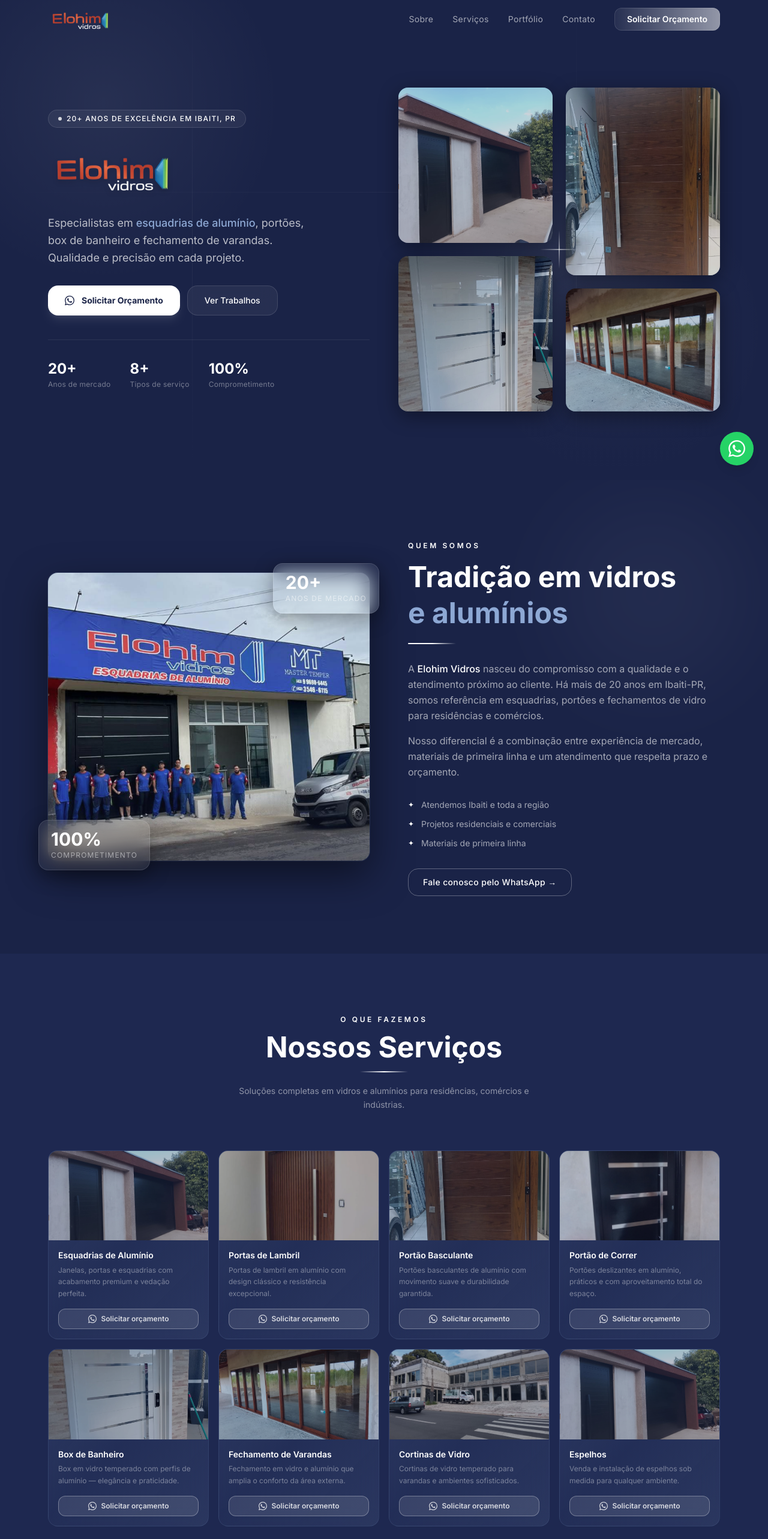
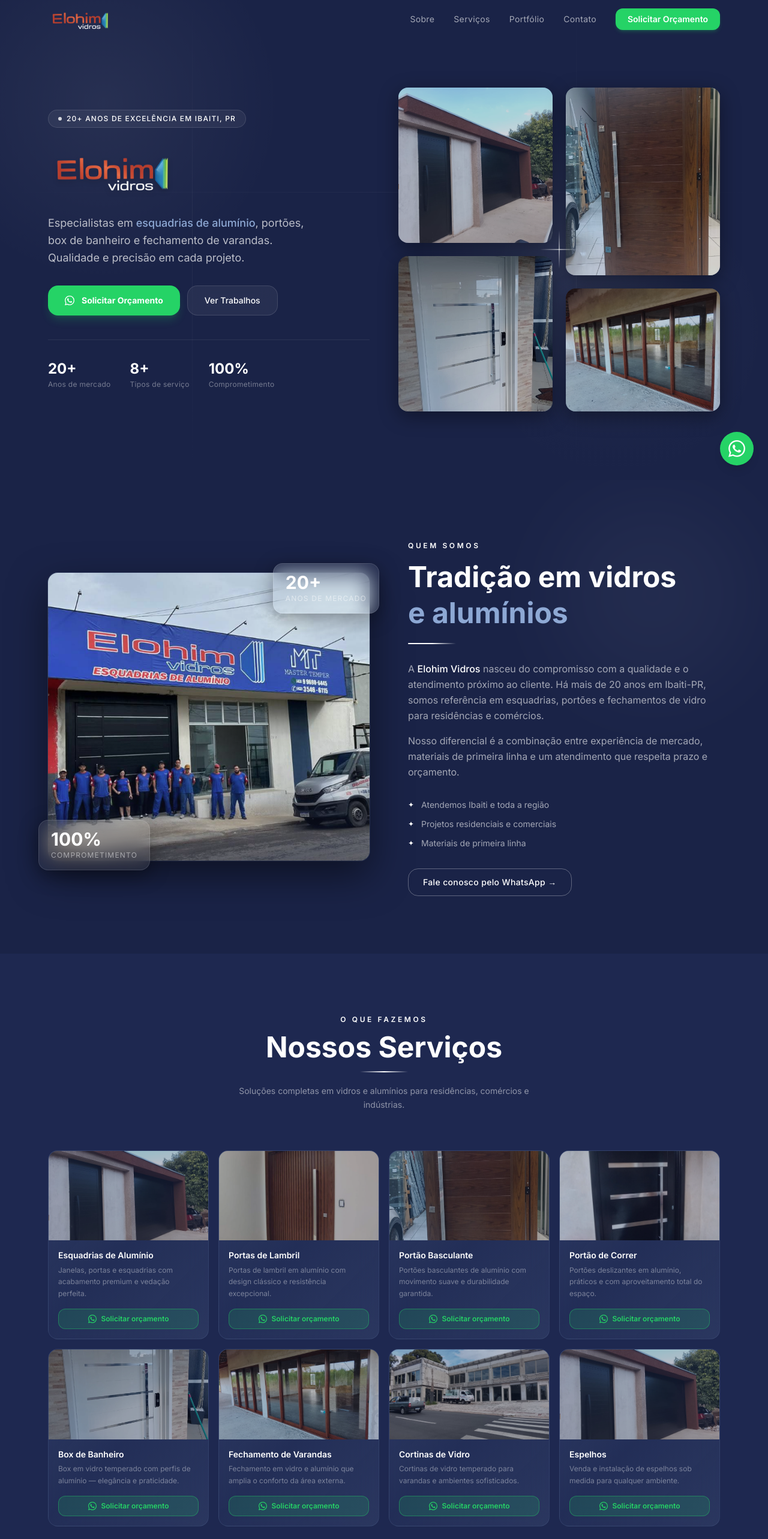
Before and after one commit to roverigor/vidros-elohim, a Next.js app: page / in a window 1280 px wide. Shown: the top 2566 px of the page at 60% size. Built offline with nearby package versions, Linux system fonts and the light colour scheme.

Commit message:
feat: change all Solicitar Orçamento buttons to WhatsApp green #25D366

```diff
--- a/components/Navbar.tsx
+++ b/components/Navbar.tsx
@@ -57,7 +57,7 @@
             href={WHATSAPP_URL}
             target="_blank"
             rel="noopener noreferrer"
-            className="glass shimmer-border text-white text-sm font-semibold px-5 py-2 rounded-lg hover:gold-glow transition-all border border-white/25 hover:border-white/50"
+            className="bg-[#25D366] hover:bg-[#20c05a] text-white text-sm font-semibold px-5 py-2 rounded-lg transition-all shadow-md shadow-[#25D366]/20"
           >
             Solicitar Orçamento
           </a>
@@ -94,7 +94,7 @@
             href={WHATSAPP_URL}
             target="_blank"
             rel="noopener noreferrer"
-            className="text-center bg-white text-[#1a2347] font-bold px-4 py-3 rounded-lg mt-1"
+            className="text-center bg-[#25D366] hover:bg-[#20c05a] text-white font-bold px-4 py-3 rounded-lg mt-1"
           >
             Solicitar Orçamento
           </a>
--- a/components/sections/Hero.tsx
+++ b/components/sections/Hero.tsx
@@ -75,7 +75,7 @@
                 href={WHATSAPP_URL}
                 target="_blank"
                 rel="noopener noreferrer"
-                className="inline-flex items-center justify-center gap-3 bg-white hover:bg-white/90 text-[#1a2347] font-bold px-7 py-3.5 rounded-xl transition-all shadow-lg shadow-white/10 text-sm"
+                className="inline-flex items-center justify-center gap-3 bg-[#25D366] hover:bg-[#20c05a] text-white font-bold px-7 py-3.5 rounded-xl transition-all shadow-lg shadow-[#25D366]/20 text-sm"
               >
                 <svg viewBox="0 0 24 24" className="w-4 h-4 fill-current shrink-0">
                   <path d="M17.472 14.382c-.297-.149-1.758-.867-2.03-.967-.273-.099-.471-.148-.67.15-.197.297-.767.966-.94 1.164-.173.199-.347.223-.644.075-.297-.15-1.255-.463-2.39-1.475-.883-.788-1.48-1.761-1.653-2.059-.173-.297-.018-.458.13-.606.134-.133.298-.347.446-.52.149-.174.198-.298.298-.497.099-.198.05-.371-.025-.52-.075-.149-.669-1.612-.916-2.207-.242-.579-.487-.5-.669-.51-.173-.008-.371-.01-.57-.01-.198 0-.52.074-.792.372-.272.297-1.04 1.016-1.04 2.479 0 1.462 1.065 2.875 1.213 3.074.149.198 2.096 3.2 5.077 4.487.709.306 1.262.489 1.694.625.712.227 1.36.195 1.871.118.571-.085 1.758-.719 2.006-1.413.248-.694.248-1.289.173-1.413-.074-.124-.272-.198-.57-.347m-5.421 7.403h-.004a9.87 9.87 0 01-5.031-1.378l-.361-.214-3.741.982.998-3.648-.235-.374a9.86 9.86 0 01-1.51-5.26c.001-5.45 4.436-9.884 9.888-9.884 2.64 0 5.122 1.03 6.988 2.898a9.825 9.825 0 012.893 6.994c-.003 5.45-4.437 9.884-9.885 9.884m8.413-18.297A11.815 11.815 0 0012.05 0C5.495 0 .16 5.335.157 11.892c0 2.096.547 4.142 1.588 5.945L.057 24l6.305-1.654a11.882 11.882 0 005.683 1.448h.005c6.554 0 11.89-5.335 11.893-11.893a11.821 11.821 0 00-3.48-8.413z" />
--- a/components/sections/Services.tsx
+++ b/components/sections/Services.tsx
@@ -106,7 +106,7 @@
                   href={`https://wa.me/5543984247962?text=${service.waMsg}`}
                   target="_blank"
                   rel="noopener noreferrer"
-                  className="mt-4 flex items-center justify-center gap-2 bg-white/10 hover:bg-white border border-white/30 hover:border-white text-white/80 hover:text-[#1a2347] text-xs font-semibold py-2 px-3 rounded-lg transition-all duration-300"
+                  className="mt-4 flex items-center justify-center gap-2 bg-[#25D366]/15 hover:bg-[#25D366] border border-[#25D366]/40 hover:border-[#25D366] text-[#25D366] hover:text-white text-xs font-semibold py-2 px-3 rounded-lg transition-all duration-300"
                 >
                   <svg viewBox="0 0 24 24" className="w-3.5 h-3.5 fill-current shrink-0">
                     <path d="M17.472 14.382c-.297-.149-1.758-.867-2.03-.967-.273-.099-.471-.148-.67.15-.197.297-.767.966-.94 1.164-.173.199-.347.223-.644.075-.297-.15-1.255-.463-2.39-1.475-.883-.788-1.48-1.761-1.653-2.059-.173-.297-.018-.458.13-.606.134-.133.298-.347.446-.52.149-.174.198-.298.298-.497.099-.198.05-.371-.025-.52-.075-.149-.669-1.612-.916-2.207-.242-.579-.487-.5-.669-.51-.173-.008-.371-.01-.57-.01-.198 0-.52.074-.792.372-.272.297-1.04 1.016-1.04 2.479 0 1.462 1.065 2.875 1.213 3.074.149.198 2.096 3.2 5.077 4.487.709.306 1.262.489 1.694.625.712.227 1.36.195 1.871.118.571-.085 1.758-.719 2.006-1.413.248-.694.248-1.289.173-1.413-.074-.124-.272-.198-.57-.347m-5.421 7.403h-.004a9.87 9.87 0 01-5.031-1.378l-.361-.214-3.741.982.998-3.648-.235-.374a9.86 9.86 0 01-1.51-5.26c.001-5.45 4.436-9.884 9.888-9.884 2.64 0 5.122 1.03 6.988 2.898a9.825 9.825 0 012.893 6.994c-.003 5.45-4.437 9.884-9.885 9.884m8.413-18.297A11.815 11.815 0 0012.05 0C5.495 0 .16 5.335.157 11.892c0 2.096.547 4.142 1.588 5.945L.057 24l6.305-1.654a11.882 11.882 0 005.683 1.448h.005c6.554 0 11.89-5.335 11.893-11.893a11.821 11.821 0 00-3.48-8.413z" />
```
